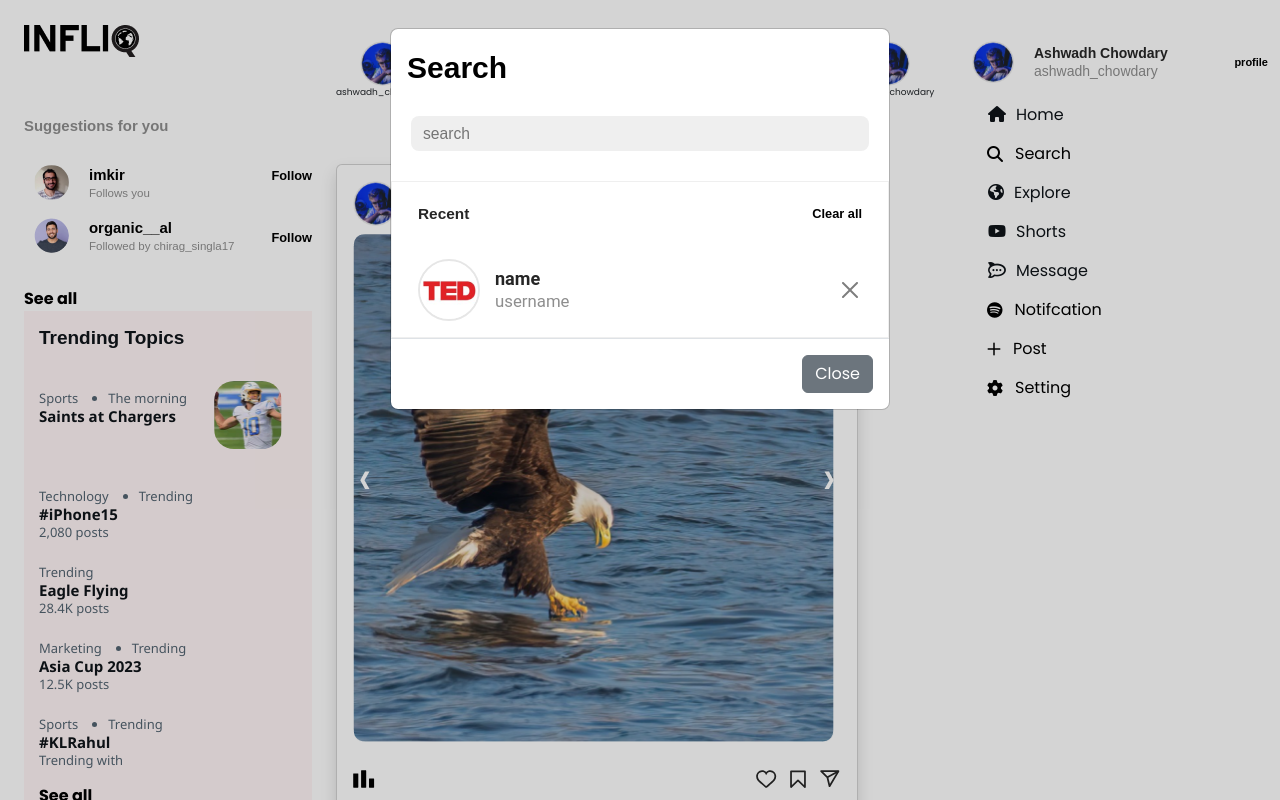
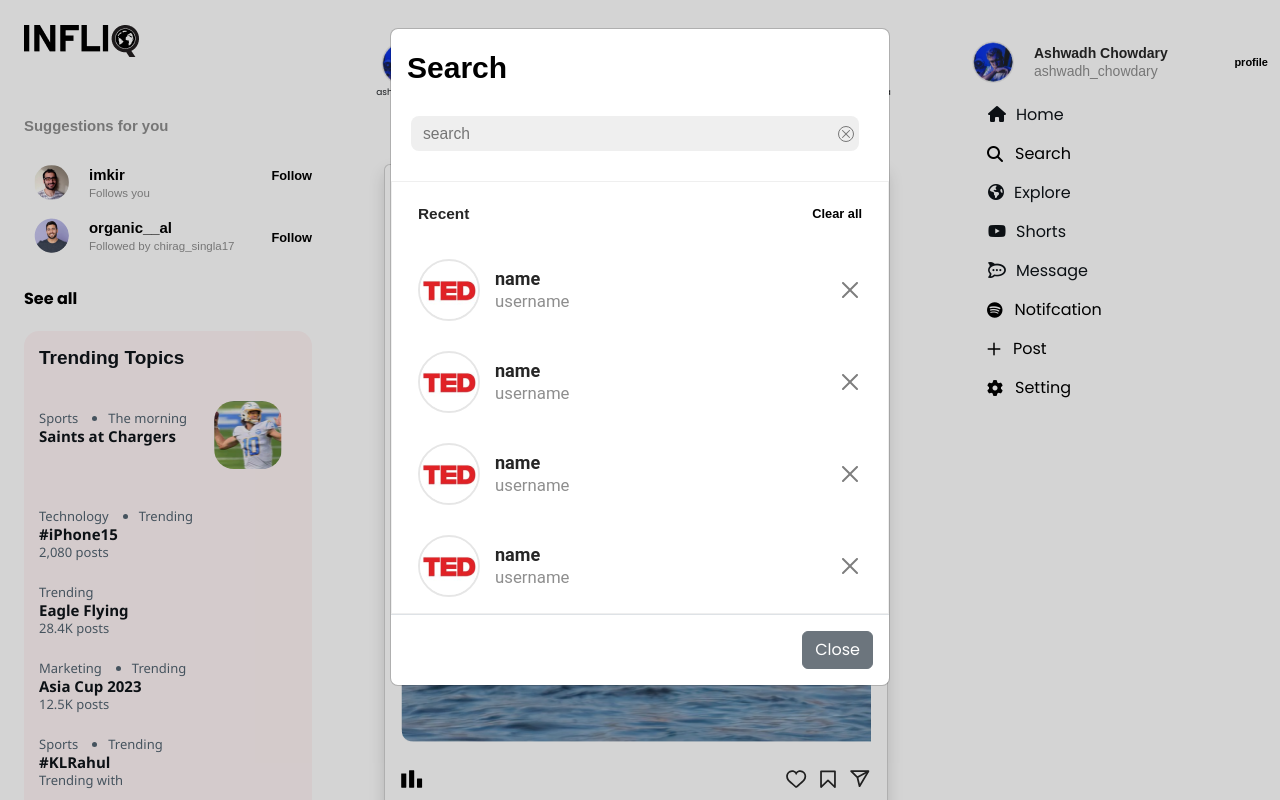
Before and after one commit to Sanjay-developer-34/infliq, a React (Create React App) app: page / in a window 1280 px wide. Both pictures are taken after a click on the button "Search". Shown: the top 800 px of the page. Built offline with nearby package versions, Linux system fonts and the light colour scheme.

Commit message:
design of every pages has been updated

```diff
--- a/package.json
+++ b/package.json
@@ -1,7 +1,6 @@
 {
   "name": "infliq",
   "version": "0.1.0",
-  "homepage": "https://upnext1.com/portfolio/infliq/",
   "private": true,
   "dependencies": {
     "@testing-library/jest-dom": "^5.17.0",
--- a/src/App.css
+++ b/src/App.css
@@ -111,7 +111,7 @@
 .Stories {
   gap: 22px;
   display: flex;
-  margin: auto;
+  margin: 0 0 0 22px;
   align-items: center;
 }
 
@@ -134,7 +134,7 @@
 }
 
 .Stories .owl-stage {
-  width: 660px !important;
+  width: 580px !important;
   gap: 20px;
 }
 
@@ -226,6 +226,8 @@
 .TrendingSec {
   background-color: #FFF4F5;
   padding: 15px;
+  border-radius: 15px;
+  margin-top: 20px;
 }
 
 .main_home_section {
@@ -350,6 +352,10 @@
   color: #262626;
 }
 
+.Profile i{
+  display: none;
+}
+
 .Profile_text {
   margin: 0;
   color: black;
@@ -427,15 +433,27 @@
 
 .post_modal .btn-close {
   margin-left: auto;
+  background-color: black;
+  opacity: 0.9;
+  font-size: 5px;
+  opacity: 0;
+}
+
+.post_modal_header i{
+  position: absolute;
+  right: 10px;
+  font-size: 20px;
+  top: 25px;
 }
 
 .post_modal .post_modal_header h4 {
-  margin-left: auto;
   color: black;
   font-size: 30px;
   font-family: Outfit, sans-serif;
   font-weight: 600;
-  word-wrap: break-word
+  word-wrap: break-word;
+  width: 70%;
+  text-align: end;
 }
 
 .post_modal .modal-header {
@@ -501,6 +519,20 @@
   border-bottom: none;
 }
 
+.input_clear {
+  position: absolute;
+  right: 35px;
+  font-size: 8px;
+  top: 20px;
+  border: 1px solid;
+  padding: 3px;
+  border-radius: 50%;
+}
+
+.input_section{
+  position: relative;
+}
+
 .search_id {
   color: #262626;
   font-size: 15.67px;
@@ -513,6 +545,7 @@
   padding: 6px 12px;
   border: none;
   border-radius: 8px;
+  width:90%;
 }
 
 .search_modal .modal-body {
@@ -827,7 +860,8 @@
 .shorts_header {
   display: flex;
   justify-content: space-between;
-  padding: 20px 85px;
+  padding: 10px 85px;
+  margin: 10px 0;
 }
 
 .shorts_button {
@@ -844,7 +878,15 @@
 
 .shorts_body {
   position: relative;
+  height: 850px;
+  overflow-y: auto;
 }
+
+.shorts_body::-webkit-scrollbar{
+  width: 0px;
+  height: 0px;
+}
+
 
 .shorts_body img {
   width: 100%;
@@ -1147,8 +1189,8 @@
   display: flex;
   justify-content: space-between;
   border-bottom: 1px solid #8E8E8E;
-  ;
   padding-bottom: 10px;
+  margin: 0 13px;
 }
 
 button.btn.btns {
@@ -1164,7 +1206,7 @@
 .body_items {
   background-color: rgba(250, 250, 250, 1);
   padding: 10px 10px;
-  margin-top: 12px;
+  margin: 12px;
 }
 
 .senders_profile {
@@ -1190,6 +1232,13 @@
 
 /* ====================Notification Modal================ */
 
+.notification_modal .modal-dialog {
+  transform: none;
+  position: absolute;
+  top: 160px;
+  padding: 0 70px 0 30px;
+}
+
 
 .notification_header {
   color: #262626;
@@ -1198,6 +1247,15 @@
   font-weight: 700;
   line-height: 30px;
   word-wrap: break-word
+}
+
+.notification_header i{
+   position: absolute;
+   right: 15px;
+}
+
+.notification_header .btn-close{
+  opacity: 0;
 }
 
 .sub_heading {
@@ -1327,8 +1385,12 @@
   display: flex;
   justify-content: space-between;
   align-items: center;
-  margin-top: 20px;
+  padding: 20px 20px 5px 20px;
+  box-shadow: 0px 4px 8px 0px rgba(0, 0, 0, 0.2);
+  border-bottom-right-radius: 15px;
+  border-bottom-left-radius: 15px;
 }
+
 
 .explore_Profile{
   display: flex;
--- a/src/components/explore/Map.js
+++ b/src/components/explore/Map.js
@@ -7,7 +7,7 @@
     return (
         <div className='map_section_parent'>
             <div className='explore_nav'>
-                <nav className="navbar navbar-expand-lg navbar-light bg-light">
+                <nav className="navbar navbar-expand-lg navbar-light bg-white border">
                     <div className="container-fluid">
                         <div className="collapse navbar-collapse" id="navbarNav">
                             <ul className="navbar-nav explore_list">
--- a/src/components/home/Home.js
+++ b/src/components/home/Home.js
@@ -3,8 +3,6 @@
 import LeftSideBar from './leftsidebar/LeftSideBar'
 import Post from './post/Post'
 import RightsideBar from './RightSide/RightsideBar'
-// import Feed from './feed/Feed'
-// import Post from './post/Post'
 
 function Home() {
   return (
@@ -17,7 +15,7 @@
           <div className='container-fluid'>
             <div className='row'>
             <div className='col-lg-4'><LeftSideBar /></div>
-            <div className='col-md-7'>
+            <div className='col-md-8'>
                 <Post />
                 <Post />
                 <Post />
--- a/src/components/home/RightSide/RightsideBar.js
+++ b/src/components/home/RightSide/RightsideBar.js
@@ -51,10 +51,11 @@
     //     };
     //   }, [searchModal]);
 
+
     return (
 
 
-        <section className=' right_side_se pt-3'>
+        <section className=' right_side_sec pt-3'>
             <div className=''>
                 <div className='Rightside_bar'>
                     <div className='RS_bar_content'>
@@ -121,9 +122,10 @@
 
                             <div className="modal-header post_modal_header">
                                 <h4 className="modal-title modal_heading">Create a Post</h4>
+
                                 {selectedFile ? (<button type="button" className="post_button" onClick={() => setShowModal(false)} ><i className="fa-solid fa-check"></i></button>)
-                                                     : (<button type="button" className="btn-close" onClick={() => setShowModal(false)} data-bs-dismiss="modal"> </button>)}
-
+                                                     : (<i class="fa-solid fa-rectangle-xmark"></i>  )}
+                                                     <button type="button" className="btn-close" onClick={() => setShowModal(false)} data-bs-dismiss="modal"> </button>
                             </div>
                             <div className="modal-body">
                                 <img src={photo_icon} alt=''></img>
@@ -165,12 +167,46 @@
                             <div className="modal-header search_modal_header">
                                 <h5 className="modal-title model_heading" id="exampleModalLabel">Search</h5>
                             </div>
-                            <input type='text' className='search_id' placeholder='search'></input>
+                            <div  className='input_section'>
+                                <input type='text' className='search_id' placeholder='search'></input>
+                                <button type='button' className='btn btn-close input_clear' data-bs-dismiss="search_id"></button>
+                            </div>
+
                             <div className="modal-body">
                                <div className='body_btn'>
                                     <p>Recent</p>
                                     <button type='button'>Clear all</button>
                                </div>
+                                <div className='search_box'>
+                                    <div className='searched_content'>
+                                        <img src={userimg} alt=''></img>
+                                        <div>
+                                            <p className='serched_name'>name</p>
+                                            <p className='searched_username'>username</p>
+                                        </div>
+                                    </div>
+                                    <button type='button' className='btn btn-close'></button>
+                                </div>
+                                <div className='search_box'>
+                                    <div className='searched_content'>
+                                        <img src={userimg} alt=''></img>
+                                        <div>
+                                            <p className='serched_name'>name</p>
+                                            <p className='searched_username'>username</p>
+                                        </div>
+                                    </div>
+                                    <button type='button' className='btn btn-close'></button>
+                                </div>
+                                <div className='search_box'>
+                                    <div className='searched_content'>
+                                        <img src={userimg} alt=''></img>
+                                        <div>
+                                            <p className='serched_name'>name</p>
+                                            <p className='searched_username'>username</p>
+                                        </div>
+                                    </div>
+                                    <button type='button' className='btn btn-close'></button>
+                                </div>
                                 <div className='search_box'>
                                     <div className='searched_content'>
                                         <img src={userimg} alt=''></img>
--- a/src/components/home/header/Header.js
+++ b/src/components/home/header/Header.js
@@ -19,7 +19,7 @@
           </div>
           <div className='col-lg-8'>
             <div className='Stories mt-3'>
-              <OwlCarousel className='owl-theme' margin={10} >
+              <OwlCarousel className='owl-theme' margin={1} item={2}>
                 {StoryData.map((item,index) => <Stories key={index} imgsrc={item.imgsrc} />)}
               </OwlCarousel>
 
--- a/src/components/home/header/Stories.js
+++ b/src/components/home/header/Stories.js
@@ -10,7 +10,8 @@
   return (
         <div  className='Stories_content item' key={Math.random()}>
             <img src={story1} alt=''></img>
-            <p className=''>ashwadh_chowdary</p>
+            <p >ashwadh_a</p>
+            {/* <p >ashwadh chowdar</p> */}
         </div>
   )
 }
--- a/src/components/home/post/Post.js
+++ b/src/components/home/post/Post.js
@@ -24,7 +24,7 @@
 
             <div >
             <div className='post_section'>
-                <div className="card mt-5 shadow p-3 mb-5 bg-white rounded">
+                <div className="card mt-5 shadow p-3 mx-5 bg-white rounded">
                     <div className='post_header'>
                         <div className='post_profile'>
                             <img src={story1} alt='' className='post_img' />
@@ -37,8 +37,8 @@
                             <i className="fa-solid fa-ellipsis-vertical"></i>
                         </div>
                     </div>
-                    <OwlCarousel className='owl-theme' margin={10}  {...options}>
-                        <div className='item'><img className="card-img-top mt-2" src={PostImg} alt="" /></div>
+                    <OwlCarousel className='owl-theme' margin={10} >
+                        <div className='item'  {...options}><img className="card-img-top mt-2" src={PostImg} alt="" /></div>
                     </OwlCarousel>
 
                     <div className="post_card_icon mt-3">
--- a/src/components/message_sec/LeftsideMsgBar.js
+++ b/src/components/message_sec/LeftsideMsgBar.js
@@ -61,6 +61,7 @@
               <div className="modal-content">
                 <div className="modal-header notification_header">
                   <h4 className="modal-title ">Notifications</h4>
+                  <i class="fa-solid fa-rectangle-xmark"></i>
                   <button type="button" className="btn-close" onClick={() => setNotificationModal(false)} data-bs-dismiss="modal"></button>
                 </div>
 
--- a/src/components/reels/Reels.js
+++ b/src/components/reels/Reels.js
@@ -11,7 +11,7 @@
 
       <div className='row'>
 
-          <div className='col-lg-4 pr-3'>
+          <div className='col-lg-3 pr-3'>
           <div className='reels_left_side'>
             <div className='reels_header'>
               <img src={NewLogo} alt=''></img>
@@ -19,7 +19,7 @@
             <LeftSideBar />
           </div>
         </div>
-        <div className='col-lg-5'>  <Shorts /></div>
+        <div className='col-lg-6'>  <Shorts /></div>
         <div className='col-lg-3'><RightsideBar /></div>
       </div>
     </div>
--- a/src/index.js
+++ b/src/index.js
@@ -7,7 +7,7 @@
 
 const root = ReactDOM.createRoot(document.getElementById('root'));
 root.render(
-  <BrowserRouter basename=''>
+  <BrowserRouter>
     <App />
   </BrowserRouter>
 );
```
Also changed, not shown: src/Responsive.css (+10 -0 lines), 1 other file (tests, documents, lock files or other folders).
